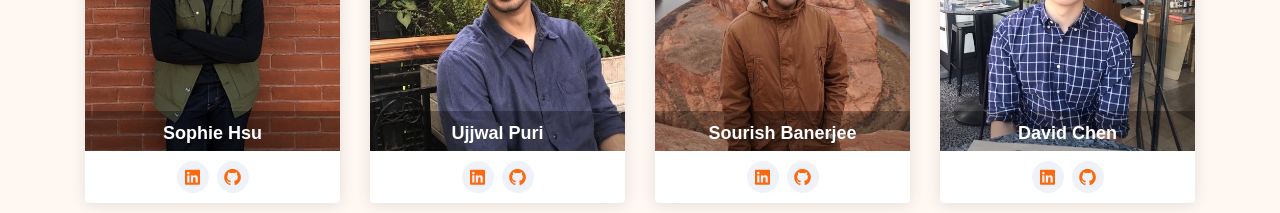
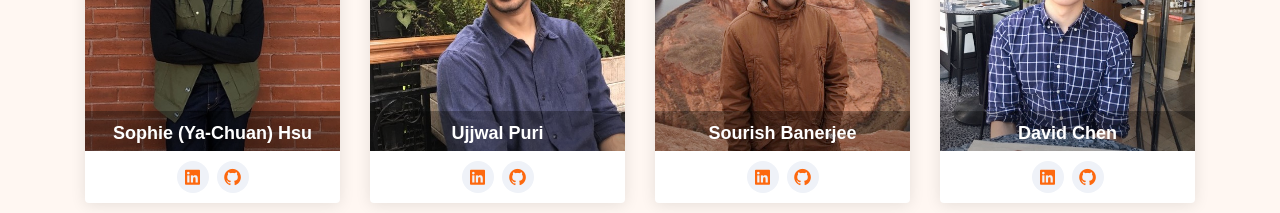
Before and after one commit to CS527Applied-Machine-Learning-for-Games/GAN-Based-Game-Level-Generation, a plain HTML site: page index.html in a window 1280 px wide. Shown: the part 2260-2473 px from the top of the page. Drawn offline with nearby package versions, Linux system fonts and the light colour scheme; a web font is replaced by a local one.

Commit message:
Update index.html

```diff
--- a/index.html
+++ b/index.html
@@ -142,7 +142,7 @@
               <div class="member-img">
                 <img src="assets/img/team/sophie.jpg" class="img-fluid" alt="">
                 <div class="member-info">
-                  <h4>Sophie Hsu</h4>
+                  <h4>Sophie (Ya-Chuan) Hsu</h4>
                 </div>
               </div>
               <div class="social">
```
